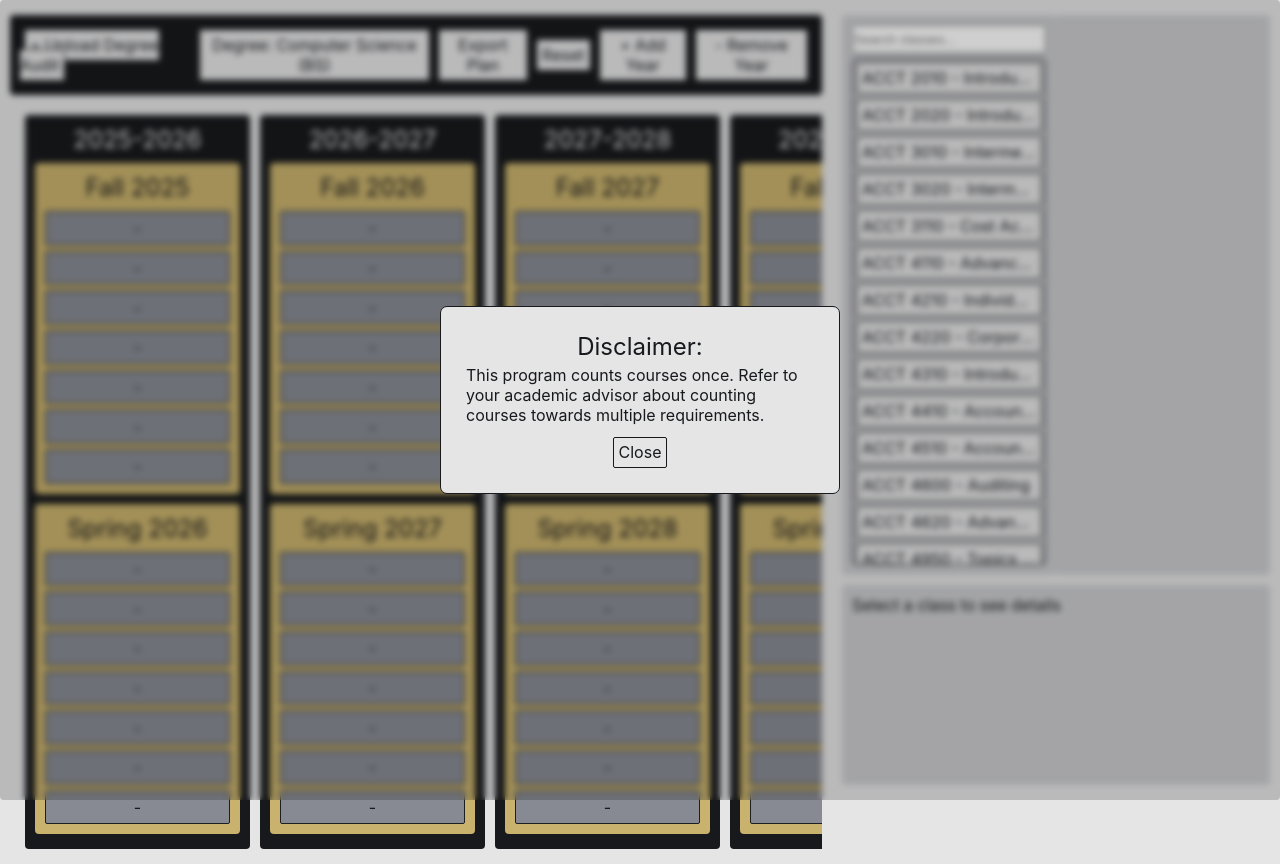
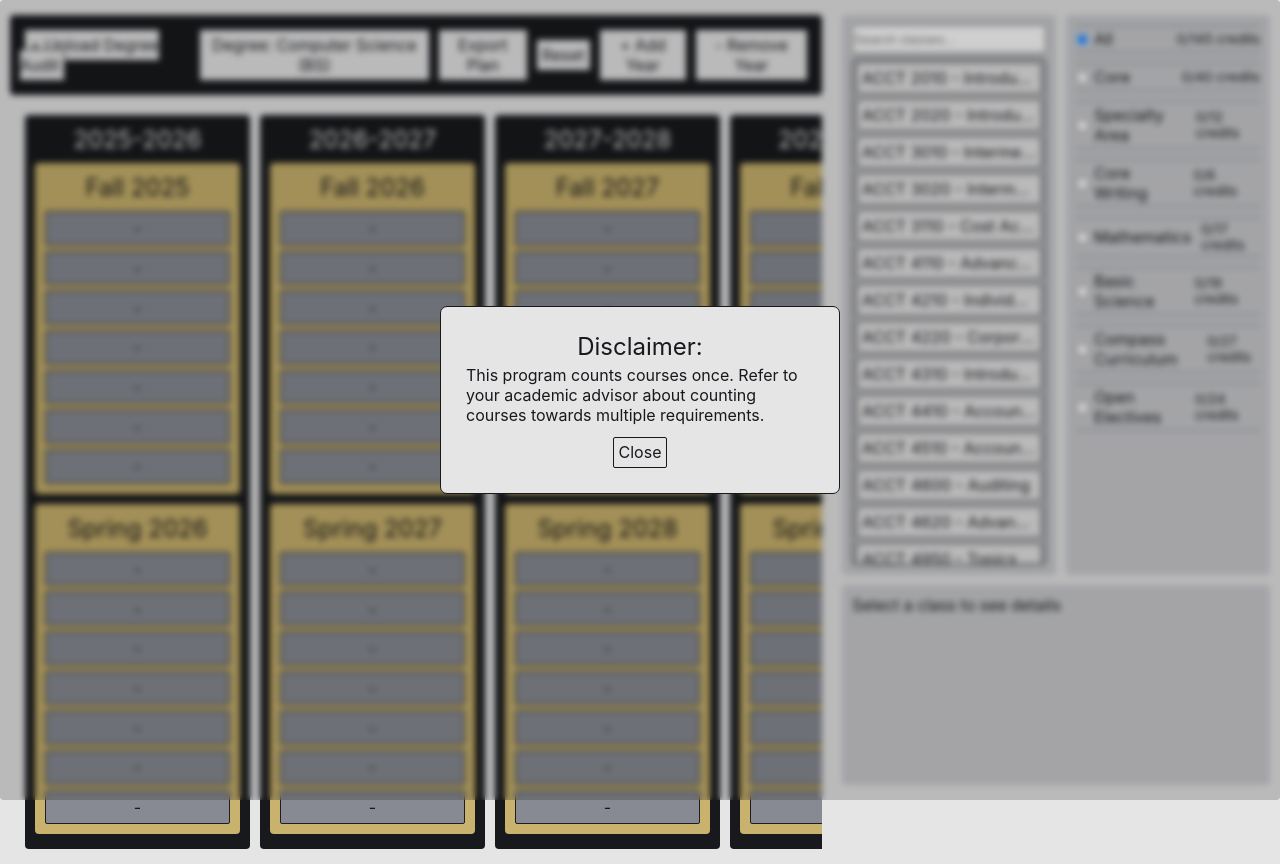
Before and after one commit to eswaidner/degree-planner, a React (Vite) app: page / in a window 1280 px wide. Built offline with nearby package versions, Linux system fonts and the light colour scheme.

Commit message:
Class search filters (#35)
* class browser filters display

* class search filters

* improved class requirement assignment

```diff
--- a/src/App.tsx
+++ b/src/App.tsx
@@ -29,30 +29,36 @@ export default function App() {
   // The syntax is very similar to HTML
   // TypeScript expressions can be embedded within {} scopes, like 'title' below
 
-  const disclaimerShown = useGlobalStore((s) => s.disclaimerShown);
-  const markDiscShown = useGlobalStore((s) => s.markDiscShown);
+  const isNewUser = useGlobalStore((s) => s.isNewUser);
+  const markNewUser = useGlobalStore((s) => s.markNewUser);
   const setModalContent = useGlobalStore((s) => s.setModalContent);
 
   // Use effect runs once on mount
   useEffect(() => {
-    if (!disclaimerShown) {
-      setModalContent("disclaimerModalKey", (
+    if (isNewUser) {
+      setModalContent(
+        "disclaimerModalKey",
         <div>
           <h2>Disclaimer:</h2>
-          <p>This program counts courses once. Refer to your academic advisor about counting courses towards multiple requirements.</p>
+          <p>
+            This program counts courses once. Refer to your academic advisor
+            about counting courses towards multiple requirements.
+          </p>
           <div className={m_css.modalRow}>
-              <button className={`btn ${m_css.modalBtn}`}
-                  onClick={() => {
-                      setModalContent("disclaimerModalKey", null);
-                  }}
-              >Close</button>
+            <button
+              className={`btn ${m_css.modalBtn}`}
+              onClick={() => {
+                setModalContent("disclaimerModalKey", null);
+              }}
+            >
+              Close
+            </button>
           </div>
-      </div>
-      ));
-      markDiscShown();
+        </div>,
+      );
+      markNewUser();
     }
-  }, [disclaimerShown, markDiscShown, setModalContent]);
-
+  }, [isNewUser, markNewUser, setModalContent]);
 
   return (
     // This is how you apply a style from a css module to an element
--- a/src/containers/ClassFilters.tsx
+++ b/src/containers/ClassFilters.tsx
@@ -1,5 +1,83 @@
+import { useState } from "react";
+import {
+  classes,
+  degree,
+  useGlobalStore,
+  type DegreeRequirement,
+} from "../state";
 import css from "./../styles/ClassBrowser.module.css";
 
 export default function ClassFilters() {
-  return <div className={css.filters}></div>;
+  const setClassSearchFilter = useGlobalStore((s) => s.setClassSearchFilter);
+  const [radioSelectionModified, setRadioSelectionModified] = useState(false);
+
+  const reqs = [
+    {
+      name: "All",
+      classes: degree.reqs.flatMap((r) => r.classes),
+    },
+    ...degree.reqs,
+  ];
+
+  return (
+    <div className={css.filters}>
+      {reqs.map((req, i) => (
+        <Filter
+          key={i}
+          req={req}
+          reqIndex={i - 1}
+          all={i === 0}
+          checked={radioSelectionModified ? undefined : i === 0}
+          onToggled={(checked) => {
+            if (checked) setClassSearchFilter(i === 0 ? undefined : i - 1);
+            setRadioSelectionModified(true);
+          }}
+        />
+      ))}
+    </div>
+  );
 }
+
+interface FilterProps {
+  req: DegreeRequirement;
+  reqIndex: number;
+  all: boolean;
+  checked?: boolean;
+  onToggled: (value: boolean) => void;
+}
+
+function Filter({ req, reqIndex, all, checked, onToggled }: FilterProps) {
+  const classSlots = useGlobalStore((s) => s.classSlots);
+
+  let totalCredits = 0;
+  for (const cls of req.classes) {
+    if (Array.isArray(cls)) totalCredits += classes[cls[0]].credits;
+    else totalCredits += cls.totalCredits;
+  }
+
+  let completedCredits = 0;
+  for (const slot of classSlots) {
+    if (!slot) continue;
+    if (all || slot.countsTowardsReqIndex === reqIndex) {
+      completedCredits += classes[slot.classId].credits;
+    }
+  }
+
+  return (
+    <div className={css.filter}>
+      <div className={css.filterToggle}>
+        <input
+          type="radio"
+          id={req.name}
+          name={"class-filter"}
+          checked={checked}
+          onChange={(e) => onToggled(e.target.checked)}
+        />
+        <label htmlFor={req.name}>{req.name.replace("Requirement", "")}</label>
+      </div>
+      <div className={css.filterProgress}>
+        {completedCredits}/{totalCredits} credits
+      </div>
+    </div>
+  );
+}
--- a/src/containers/YearSchedule.tsx
+++ b/src/containers/YearSchedule.tsx
@@ -11,14 +11,19 @@ function AddClassBtn({ slotIndex }: { slotIndex: number }) {
   const classSlot = useGlobalStore((s) => s.classSlots[slotIndex]);
   const setClassSlot = useGlobalStore((s) => s.setClassSlot);
   const setSelectedClass = useGlobalStore((s) => s.setSelectedClass);
+  const classSearchFilter = useGlobalStore((s) => s.classSearchFilter);
 
   const slotEmpty = classToAdd && classSlot == null;
 
+  const reqHighlighted =
+    !classToAdd &&
+    classSlot &&
+    classSearchFilter !== undefined &&
+    classSlot.countsTowardsReqIndex === classSearchFilter;
+
   return (
     <button
-      className={
-        slotEmpty ? `${css.highlight} ${css.classSlot}` : `${css.classSlot}`
-      }
+      className={`${css.classSlot} ${slotEmpty ? css.highlight : ""} ${reqHighlighted ? css.highlight2 : ""}`}
       disabled={!classToAdd && !classSlot}
       onClick={() => {
         // check if class to add
--- a/src/index.css
+++ b/src/index.css
@@ -15,8 +15,8 @@ slate to build off of.*/
 CSS variables allow us to avoid hardcoding common shared values. */
 :root {
   /* highlights */
-  --hl-0: #ff3e00;
-  --hl-1: #f96740;
+  --hl-0: #10eeff;
+  --hl-1: #10aaff;
   --hl-2: #cfb87c;
   --hl-3: #c9b26d;
 
--- a/src/state.ts
+++ b/src/state.ts
@@ -6,7 +6,7 @@ export const classes = classesJson as Record<string, Class>;
 
 import degreeJson from "../data/cs_bs_degree.json";
 import type { ReactNode } from "react";
-import { termToStartSlotIndex, termToYear } from "./utils";
+import { classInRequirement, termToStartSlotIndex, termToYear } from "./utils";
 export const degree = degreeJson as Degree;
 
 const DEFAULT_NUM_YEARS = 4;
@@ -54,6 +54,7 @@ export interface ClassScope {
 export interface ClassSlot {
   classId: string; // "CS 3300"
   auditSemester: string | null; // "FA24"
+  countsTowardsReqIndex?: number;
 }
 
 /** Structure of the global state store */
@@ -95,9 +96,13 @@ export interface State {
   /** Sets modal content for a unique key. */
   setModalContent: (key: string, content: ReactNode) => void;
 
-  /** Tracks if Disclaimer modal was shown on page load up */
-  disclaimerShown: boolean;
-  markDiscShown: () => void;
+  /** Tracks if this is the first time this browser had opened the app. */
+  isNewUser: boolean;
+  markNewUser: () => void;
+
+  /** A degree requirement index to filter classes by. No filter applied if undefined. */
+  classSearchFilter?: number;
+  setClassSearchFilter: (reqIndex?: number) => void;
 }
 
 /** Hook that reads a field from the global store.
@@ -135,6 +140,13 @@ export const useGlobalStore = create<State>()(
       setClassSlot: (slotIndex, value) => {
         return set((s) => {
           const newClassSlots = [...s.classSlots];
+
+          if (value) {
+            value.countsTowardsReqIndex = degree.reqs.findIndex((r) =>
+              classInRequirement(value.classId, r),
+            );
+          }
+
           newClassSlots[slotIndex] = value;
           return { classSlots: newClassSlots };
         });
@@ -206,6 +218,9 @@ export const useGlobalStore = create<State>()(
             newClassSlots[slotIdx] = {
               classId: entry[0],
               auditSemester: entry[1],
+              countsTowardsReqIndex: degree.reqs.findIndex((r) =>
+                classInRequirement(entry[0], r),
+              ),
             };
           }
 
@@ -280,13 +295,16 @@ export const useGlobalStore = create<State>()(
         }));
       },
 
-      disclaimerShown: false,
-      markDiscShown: () => set({ disclaimerShown: true }),
+      isNewUser: true,
+      markNewUser: () => set({ isNewUser: false }),
+
+      classSearchFilter: undefined,
+      setClassSearchFilter: (reqIndex) => set({ classSearchFilter: reqIndex }),
     }),
 
     {
       name: "globalStore",
-      version: 1, // increment this every state-breaking change (invalidates cache)
+      version: 3, // increment this every state-breaking change (invalidates cache)
 
       partialize: (state) => ({
         // define persistent fields
@@ -295,7 +313,7 @@ export const useGlobalStore = create<State>()(
         classSlots: state.classSlots,
         degreeAuditUploaded: state.degreeAuditUploaded,
         degreeAuditYears: state.degreeAuditYears,
-        disclaimerShown: state.disclaimerShown,
+        isNewUser: state.isNewUser,
       }),
     },
   ),
--- a/src/styles/ClassBrowser.module.css
+++ b/src/styles/ClassBrowser.module.css
@@ -18,6 +18,7 @@
   margin: 5px 0px;
   max-height: 70vh;
   min-height: 70vh;
+  gap: 10px;
 }
 
 .search {
@@ -63,12 +64,6 @@
   border-color: var(--hl-1);
 }
 
-.filters {
-  flex: 1;
-  background-color: var(--fg-1);
-  padding: 10px;
-}
-
 .display {
   flex-grow: 1;
   background-color: var(--fg-1);
@@ -83,3 +78,47 @@
 .addButton {
   max-width: 125px;
 }
+
+.filters {
+  flex: 1;
+  background-color: var(--fg-1);
+  padding: 10px;
+  display: flex;
+  flex-direction: column;
+  gap: 10px;
+}
+
+.filter {
+  user-select: none;
+  display: flex;
+  align-items: center;
+  justify-content: space-between;
+  gap: 10px;
+  padding: 3px 0;
+  border: 1px solid var(--fg-2);
+  border-radius: 0;
+  border-left: 0;
+  border-right: 0;
+}
+
+.filter:has(input:hover) {
+  border: 1px solid var(--bg-1);
+  border-left: 0;
+  border-right: 0;
+}
+
+.filterToggle {
+  display: flex;
+  gap: 5px;
+  align-items: center;
+}
+
+.filterToggle label:hover,
+.filterToggle:has(input:hover) {
+  color: var(--bg-3);
+  cursor: pointer;
+}
+
+.filterProgress {
+  font-size: 0.85rem;
+}
--- a/src/styles/DegreePlanner.module.css
+++ b/src/styles/DegreePlanner.module.css
@@ -71,3 +71,8 @@
 .highlight {
   background-color: yellow;
 }
+
+.highlight2 {
+  color: var(--hl-1);
+  font-weight: bold;
+}
--- a/src/utils.ts
+++ b/src/utils.ts
@@ -1,4 +1,8 @@
-import { CLASS_SLOTS_PER_SEMESTER, CLASS_SLOTS_PER_YEAR } from "./state";
+import {
+  CLASS_SLOTS_PER_SEMESTER,
+  CLASS_SLOTS_PER_YEAR,
+  type DegreeRequirement,
+} from "./state";
 
 /** Converts a term code ex. 'FA25' to the first class slot index in that term */
 export function termToStartSlotIndex(term: string, startYear: number): number {
@@ -20,3 +24,25 @@ export function termToStartSlotIndex(term: string, startYear: number): number {
 export function termToYear(term: string): number {
   return Number(term.slice(2)) + 2000;
 }
+
+export function classInRequirement(
+  classId: string,
+  req: DegreeRequirement,
+): boolean {
+  for (const cls of req.classes) {
+    if (Array.isArray(cls)) {
+      if (cls.find((c) => classId === c)) return true;
+    } else {
+      const matchesPrefix =
+        cls.prefixes.length === 0 ||
+        cls.prefixes.find((p) => classId.startsWith(p));
+
+      if (!matchesPrefix) continue;
+
+      const classNumber = Number(classId.slice(classId.length - 4));
+      if (classNumber >= cls.atOrAbove) return true;
+    }
+  }
+
+  return false;
+}
```
Also changed, not shown: src/containers/ClassSearch.tsx (+16 -6 lines).
